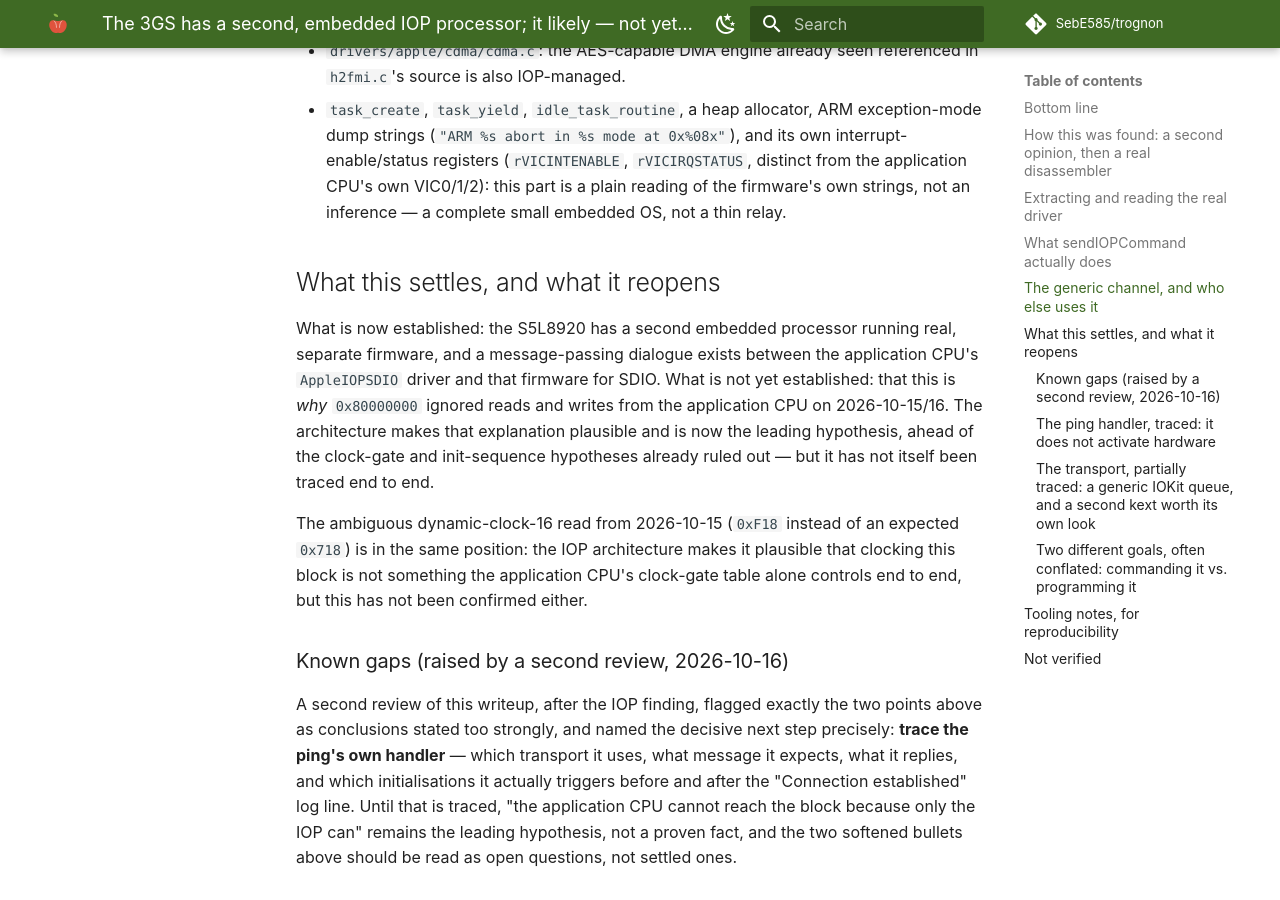
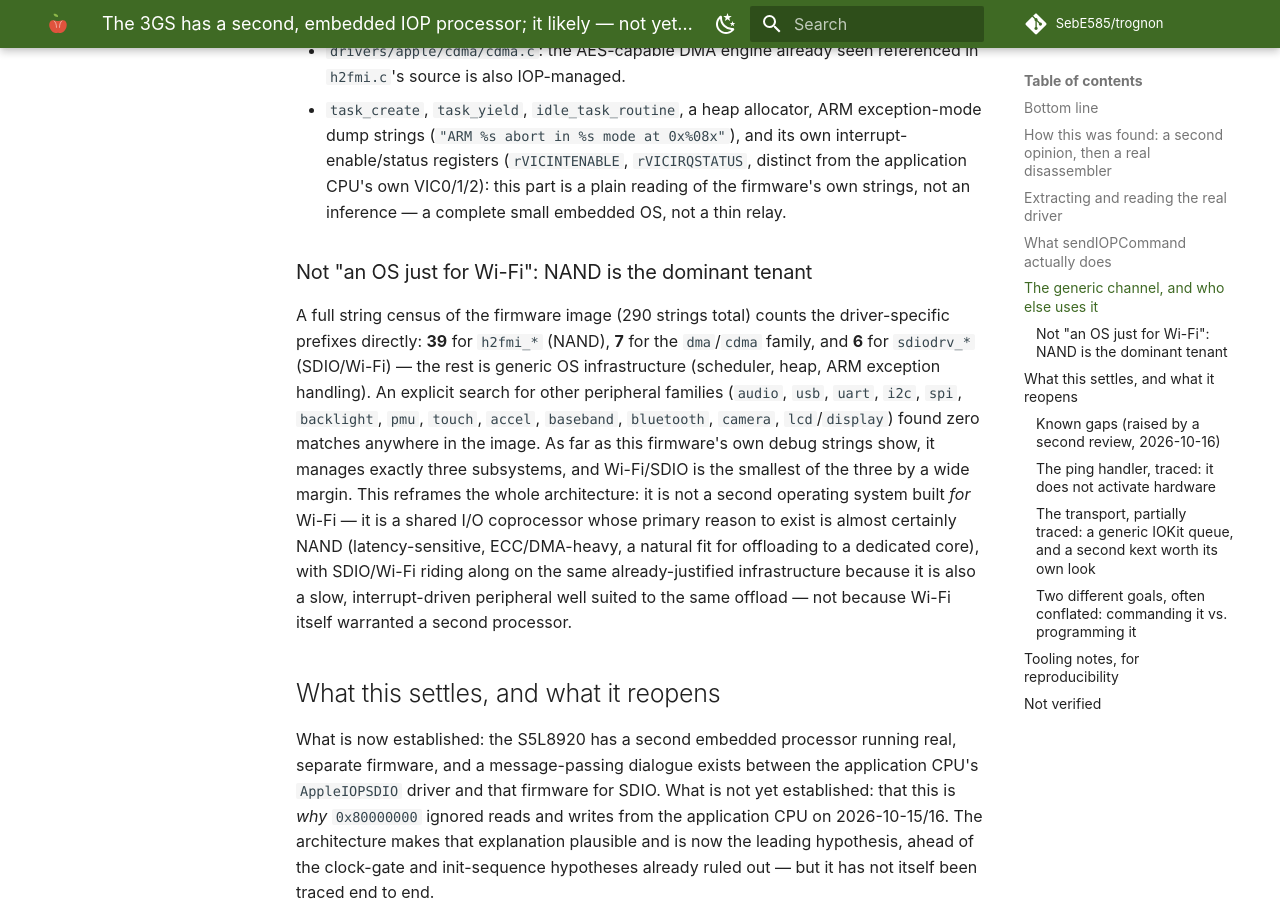
Before and after one commit to SebE585/trognon, an MkDocs documentation site: the page built from docs/research/2026-10-16-wifi-iop-architecture.md, in a window 1280 px wide and 900 px high, scrolled down 5195 px. Built offline with MkDocs 1.6.1 and Material for MkDocs 9.7.7, drawn with Linux system fonts in a browser that asks for light colours; comment, search, counter and statistics services are not loaded; some of the changed text lies outside the part shown.

Commit message:
research: this isn't a second OS built for Wi-Fi -- NAND is the dominant tenant
A full string census of the IOP firmware (290 strings) counts 39 for
h2fmi_* (NAND), 7 for dma/cdma, and 6 for sdiodrv_* (SDIO/Wi-Fi) -- the rest
is generic OS infrastructure. An explicit search for other peripheral
families (audio, USB, UART, I2C, SPI, backlight, PMU, touch, accel,
baseband, bluetooth, camera, display) found zero matches.

Reframes the architecture: this is a shared I/O coprocessor whose primary
reason to exist is almost certainly NAND, with Wi-Fi/SDIO riding along on
the same already-justified offload infrastructure -- not a second
processor built specifically for Wi-Fi. Noted the honest limit of this
method (a string census, not code coverage) in "Not verified".

```diff
--- a/docs/research/2026-10-16-wifi-iop-architecture.md
+++ b/docs/research/2026-10-16-wifi-iop-architecture.md
@@ -239,6 +239,25 @@
   part is a plain reading of the firmware's own strings, not an inference —
   a complete small embedded OS, not a thin relay.
 
+### Not "an OS just for Wi-Fi": NAND is the dominant tenant
+
+A full string census of the firmware image (290 strings total) counts the
+driver-specific prefixes directly: **39** for `h2fmi_*` (NAND), **7** for
+the `dma`/`cdma` family, and **6** for `sdiodrv_*` (SDIO/Wi-Fi) — the rest
+is generic OS infrastructure (scheduler, heap, ARM exception handling). An
+explicit search for other peripheral families (`audio`, `usb`, `uart`,
+`i2c`, `spi`, `backlight`, `pmu`, `touch`, `accel`, `baseband`,
+`bluetooth`, `camera`, `lcd`/`display`) found zero matches anywhere in the
+image. As far as this firmware's own debug strings show, it manages
+exactly three subsystems, and Wi-Fi/SDIO is the smallest of the three by a
+wide margin. This reframes the whole architecture: it is not a second
+operating system built *for* Wi-Fi — it is a shared I/O coprocessor whose
+primary reason to exist is almost certainly NAND (latency-sensitive,
+ECC/DMA-heavy, a natural fit for offloading to a dedicated core), with
+SDIO/Wi-Fi riding along on the same already-justified infrastructure
+because it is also a slow, interrupt-driven peripheral well suited to the
+same offload — not because Wi-Fi itself warranted a second processor.
+
 ## What this settles, and what it reopens
 
 What is now established: the S5L8920 has a second embedded processor
@@ -462,6 +481,11 @@
 
 ## Not verified
 
+- The "NAND is the dominant tenant" finding is a string census of this one
+  extracted firmware image, not a code-coverage analysis: a subsystem with
+  no descriptive debug strings (silent code paths, or functionality this
+  particular build string-stripped) would not show up in this count. Absence
+  of a string is evidence of absence, not proof of it.
 - The exact wire format of the IOP command/message structure (what each
   byte of the struct pointed to by `sendIOPCommand`'s `cmd` argument means)
   was not reverse-engineered; only its outer shape (opcode byte, pending
```
